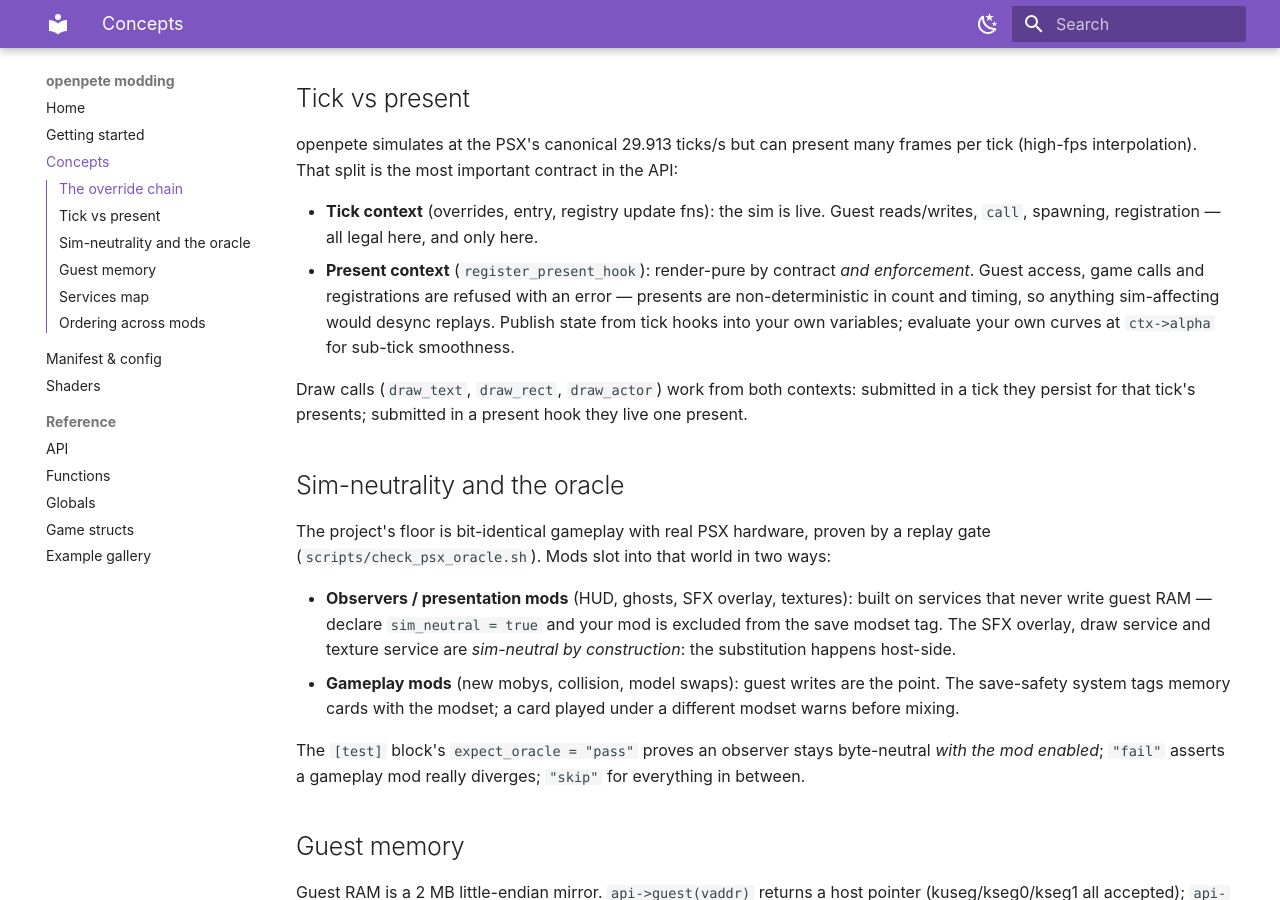
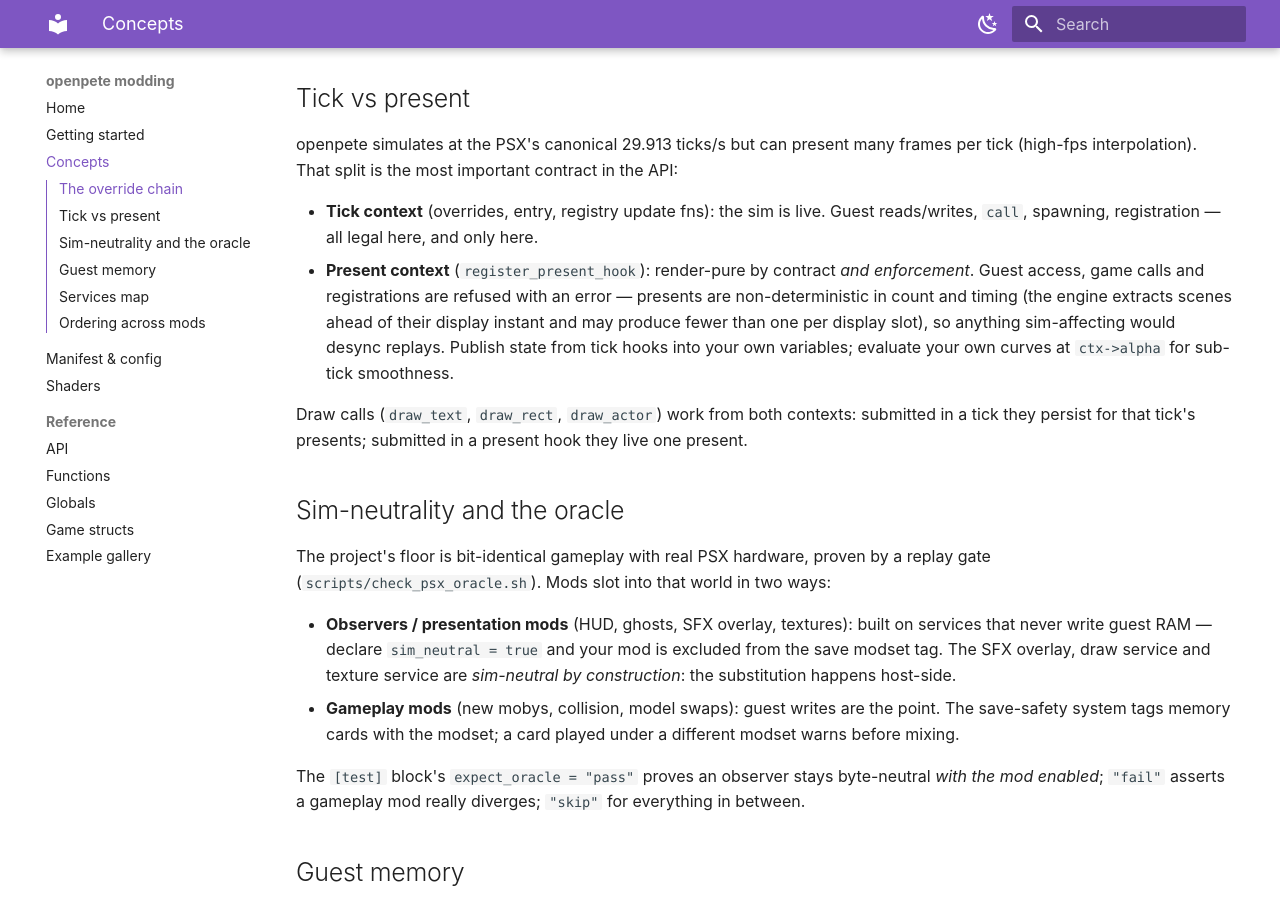
Before and after one commit to 907470/openpete, an MkDocs documentation site: the page built from docs/modding/pages/concepts.md, in a window 1280 px wide and 900 px high, scrolled down 552 px. Built offline with MkDocs 1.6.1 and Material for MkDocs 9.7.7, drawn with Linux system fonts in a browser that asks for light colours.

Commit message:
mods: document the present hook's cadence — once per extracted scene, ahead of display

```diff
--- a/docs/modding/pages/concepts.md
+++ b/docs/modding/pages/concepts.md
@@ -38,8 +38,9 @@ important contract in the API:
 - **Present context** (`register_present_hook`): render-pure by
   contract *and enforcement*. Guest access, game calls and
   registrations are refused with an error — presents are
-  non-deterministic in count and timing, so anything sim-affecting
-  would desync replays. Publish state from tick hooks into your own
+  non-deterministic in count and timing (the engine extracts scenes
+  ahead of their display instant and may produce fewer than one per
+  display slot), so anything sim-affecting would desync replays. Publish state from tick hooks into your own
   variables; evaluate your own curves at `ctx->alpha` for sub-tick
   smoothness.
 
```
Also changed, not shown: 1 other file.
